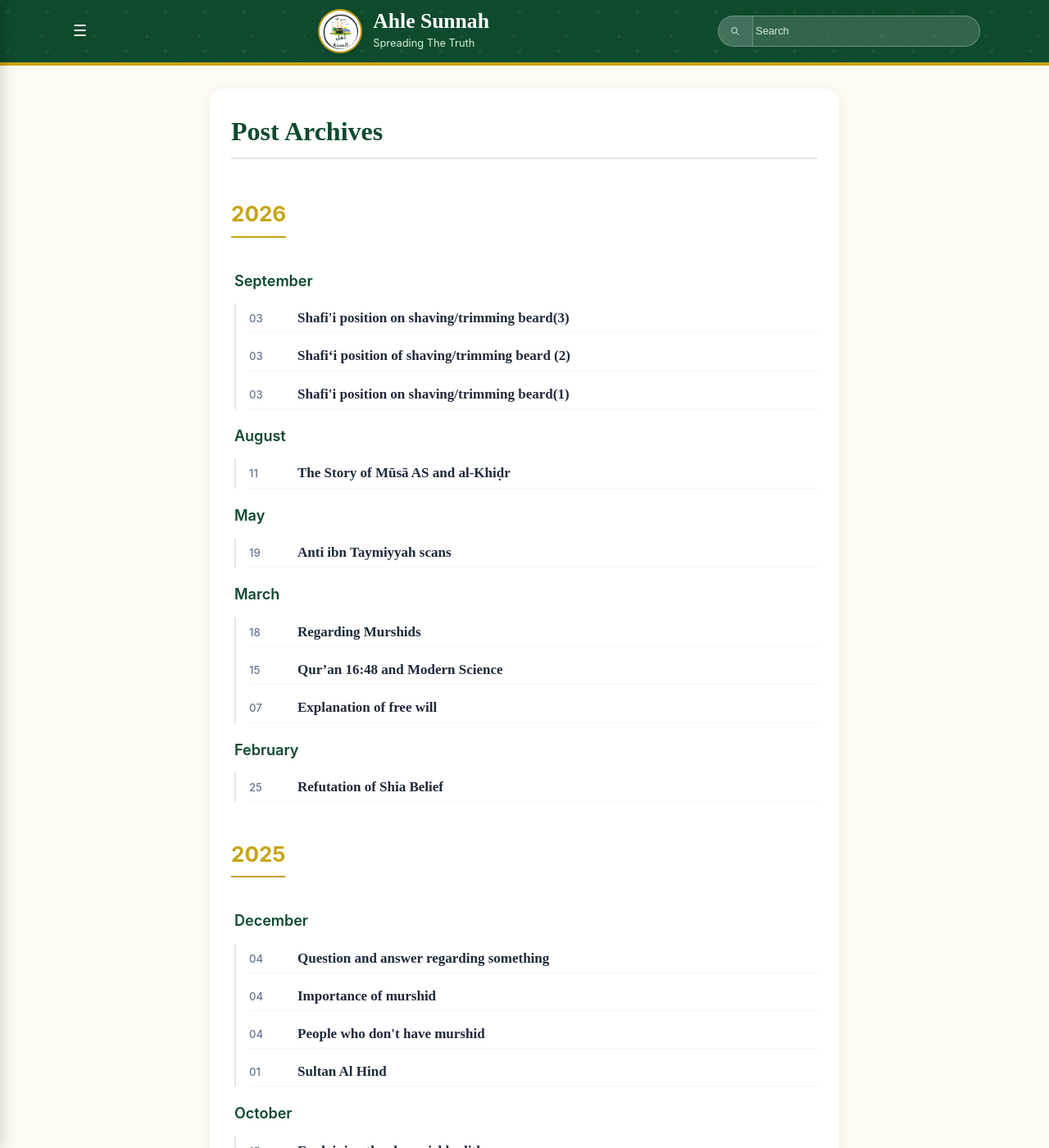
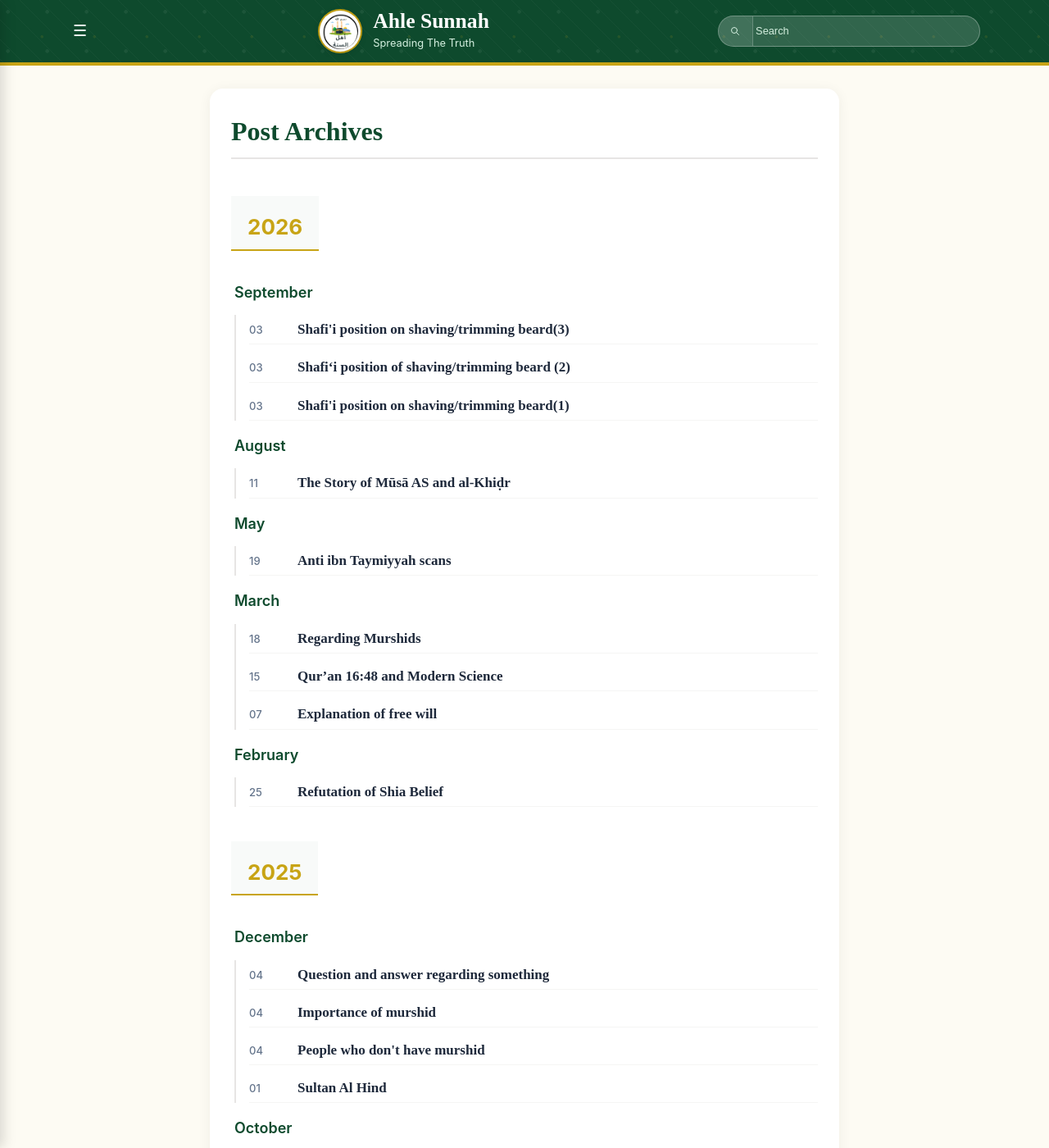
Before and after one commit to Fali17/ahlesunnah, a Jekyll site: the page built from archive.html, in a window 1280 px wide and 1400 px high. Shown: the whole window at 82% size. Built offline with Jekyll 4.4.1, drawn with Linux system fonts in a browser that asks for light colours.

Commit message:
Update archive.html

```diff
--- a/archive.html
+++ b/archive.html
@@ -113,6 +113,131 @@
     font-size: 12px !important;
   }
 }
+/* ==========================================================================
+   ACCORDION DROPDOWN STYLING FOR POST ARCHIVES
+   ========================================================================== */
+.archive-year-accordion {
+  background: var(--card);
+  border: 1px solid var(--border);
+  border-radius: var(--radius);
+  margin-bottom: 16px;
+  overflow: hidden;
+  box-shadow: 0 2px 8px rgba(0,0,0,0.04);
+  transition: box-shadow 0.25s ease;
+}
+
+.archive-year-accordion[open] {
+  box-shadow: 0 4px 15px rgba(0,0,0,0.08);
+}
+
+/* The clickable trigger header */
+.archive-year-title {
+  display: flex;
+  justify-content: space-between;
+  align-items: center;
+  padding: 16px 20px;
+  font-size: 22px;
+  font-weight: 700;
+  color: var(--primary);
+  background: color-mix(in srgb, var(--primary) 3%, white);
+  cursor: pointer;
+  list-style: none; /* Hides default browser arrow on Chrome/Firefox */
+  user-select: none;
+}
+
+/* Hides default browser arrow on Safari */
+.archive-year-title::-webkit-details-marker {
+  display: none;
+}
+
+/* Custom interactive arrow element */
+.archive-year-title .accordion-arrow {
+  font-size: 14px;
+  color: var(--accent);
+  transition: transform 0.25s cubic-bezier(0.4, 0, 0.2, 1);
+}
+
+/* Rotates the custom gold arrow when dropdown is open */
+.archive-year-accordion[open] .archive-year-title .accordion-arrow {
+  transform: rotate(180px);
+}
+
+/* Content padded zone inside the open accordion drawer */
+.archive-year-content {
+  padding: 10px 20px 24px;
+  animation: slideDown 0.3s ease-in-out;
+}
+
+/* Internal layout styling normalization */
+.archive-month-group {
+  margin-top: 14px;
+}
+
+.archive-month-title {
+  font-size: 18px;
+  color: var(--accent);
+  font-weight: 600;
+  margin: 0 0 10px 0;
+}
+
+.archive-posts-list {
+  display: flex;
+  flex-direction: column;
+  gap: 8px;
+  padding-left: 16px;
+  border-left: 2px solid var(--border);
+}
+
+.archive-item-row {
+  display: flex;
+  align-items: baseline;
+  gap: 14px;
+  padding: 6px 0;
+  border-bottom: 1px solid color-mix(in srgb, var(--border) 40%, transparent);
+  transition: transform 0.2s ease;
+}
+
+.archive-item-row:hover {
+  transform: translateX(4px);
+}
+
+.archive-item-date {
+  font-size: 13px;
+  color: var(--muted);
+  min-width: 30px;
+  font-weight: 500;
+}
+
+.archive-item-title-wrap a {
+  font-family: 'Amiri', serif;
+  font-size: 17px;
+  font-weight: 600;
+  color: var(--text);
+  text-decoration: none;
+  line-height: 1.4;
+}
+
+.archive-item-title-wrap a:hover {
+  color: var(--primary) !important;
+  text-decoration: underline !important;
+}
+
+/* Dropdown drawer entrance fallback animation */
+@keyframes slideDown {
+  from { opacity: 0; transform: translateY(-6px); }
+  to { opacity: 1; transform: translateY(0); }
+}
+
+@media screen and (max-width: 500px) {
+  .archive-posts-list {
+    padding-left: 10px !important;
+  }
+  .archive-item-row {
+    flex-direction: column;
+    gap: 2px !important;
+    padding: 8px 0;
+  }
+}
 
 </style>
 
```
